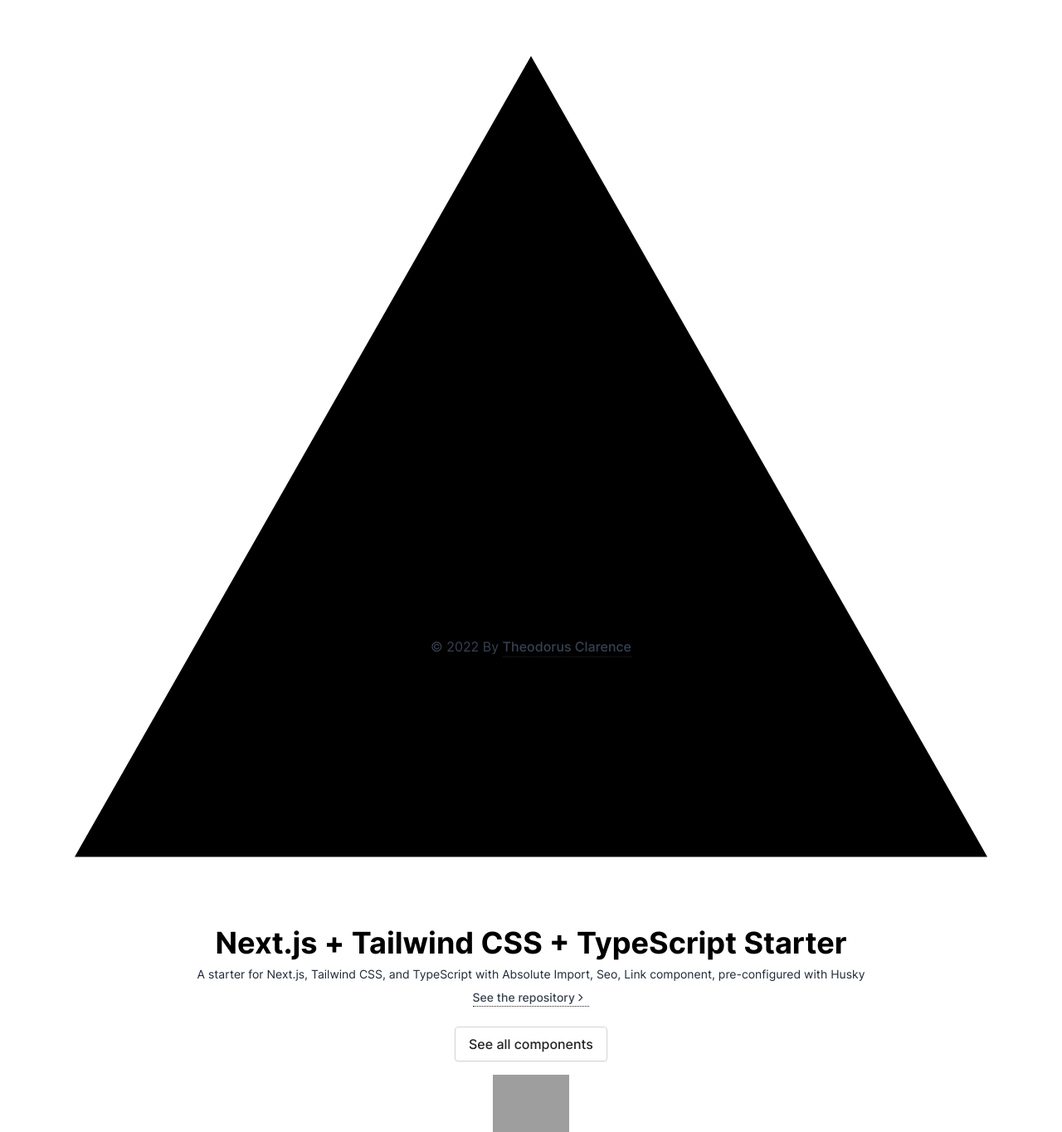
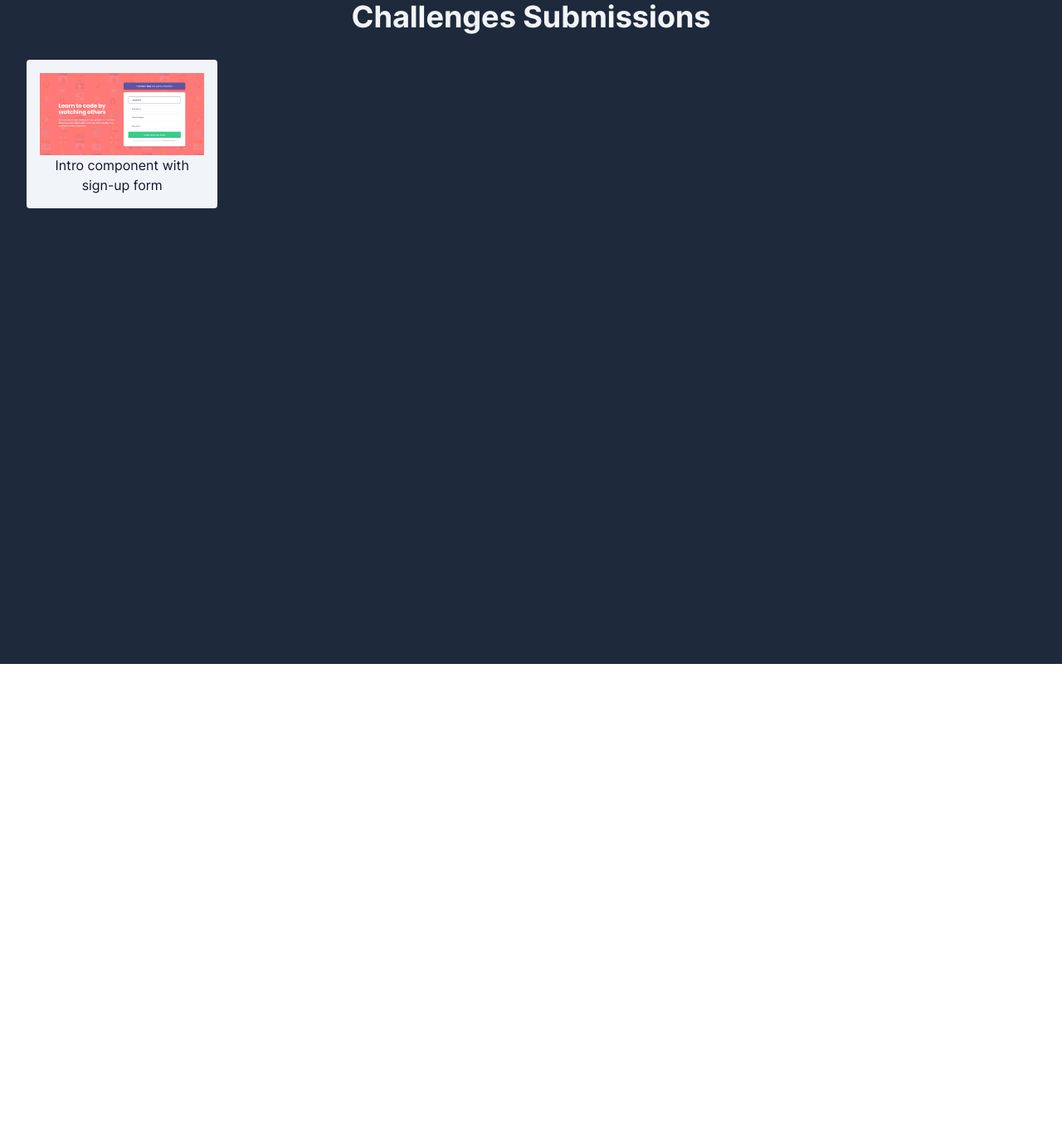
Before and after one commit to daft2/frontendmentor, a Next.js app: page / in a window 1280 px wide. Shown: the whole page at 83% size. After the commit the page ends 800 px from the top, so only its background shows below. Built offline with nearby package versions, Linux system fonts and the light colour scheme; grey boxes are pictures that could not be loaded.

Commit message:
refactor: index for easier routing

```diff
--- a/src/pages/index.tsx
+++ b/src/pages/index.tsx
@@ -1,74 +1,29 @@
+import Image from 'next/image';
+import Link from 'next/link';
 import * as React from 'react';
-
-import Layout from '@/components/layout/Layout';
-import ArrowLink from '@/components/links/ArrowLink';
-import ButtonLink from '@/components/links/ButtonLink';
-import UnderlineLink from '@/components/links/UnderlineLink';
-import UnstyledLink from '@/components/links/UnstyledLink';
-import Seo from '@/components/Seo';
-
-/**
- * SVGR Support
- * Caveat: No React Props Type.
- *
- * You can override the next-env if the type is important to you
- * @see https://stackoverflow.com/questions/68103844/how-to-override-next-js-svg-module-declaration
- */
-import Vercel from '~/svg/Vercel.svg';
-
-// !STARTERCONF -> Select !STARTERCONF and CMD + SHIFT + F
-// Before you begin editing, follow all comments with `STARTERCONF`,
-// to customize the default configuration.
 
 export default function HomePage() {
   return (
-    <Layout>
-      {/* <Seo templateTitle='Home' /> */}
-      <Seo />
-
-      <main>
-        <section className='bg-white'>
-          <div className='layout flex min-h-screen flex-col items-center justify-center text-center'>
-            <Vercel className='text-5xl' />
-            <h1 className='mt-4'>
-              Next.js + Tailwind CSS + TypeScript Starter
-            </h1>
-            <p className='mt-2 text-sm text-gray-800'>
-              A starter for Next.js, Tailwind CSS, and TypeScript with Absolute
-              Import, Seo, Link component, pre-configured with Husky{' '}
-            </p>
-            <p className='mt-2 text-sm text-gray-700'>
-              <ArrowLink href='https://github.com/theodorusclarence/ts-nextjs-tailwind-starter'>
-                See the repository
-              </ArrowLink>
-            </p>
-
-            <ButtonLink className='mt-6' href='/components' variant='light'>
-              See all components
-            </ButtonLink>
-
-            <UnstyledLink
-              href='https://vercel.com/new/git/external?repository-url=https%3A%2F%2Fgithub.com%2Ftheodorusclarence%2Fts-nextjs-tailwind-starter'
-              className='mt-4'
-            >
-              {/* eslint-disable-next-line @next/next/no-img-element */}
-              <img
-                width='92'
-                height='32'
-                src='https://vercel.com/button'
-                alt='Deploy with Vercel'
+    <div className='min-h-full min-w-full bg-slate-800 text-slate-100'>
+      <div className='h-screen w-screen'>
+        <h1 className='text-center'>Challenges Submissions</h1>
+        <div className='grid grid-cols-5 gap-4 p-8'>
+          <Link href='/intro-signup-form' target='_blank'>
+            <div className='flex cursor-pointer flex-col rounded bg-slate-100 p-4 text-slate-900'>
+              <Image
+                alt='Image Challenge Submission'
+                src='/images/intro-signup-form.jpg'
+                width={400}
+                height={200}
+                objectFit='cover'
               />
-            </UnstyledLink>
-
-            <footer className='absolute bottom-2 text-gray-700'>
-              © {new Date().getFullYear()} By{' '}
-              <UnderlineLink href='https://theodorusclarence.com?ref=tsnextstarter'>
-                Theodorus Clarence
-              </UnderlineLink>
-            </footer>
-          </div>
-        </section>
-      </main>
-    </Layout>
+              <span className='text-center'>
+                Intro component with sign-up form
+              </span>
+            </div>
+          </Link>
+        </div>
+      </div>
+    </div>
   );
 }
```
Also changed, not shown: public/images/intro-signup-form.jpg (added).
